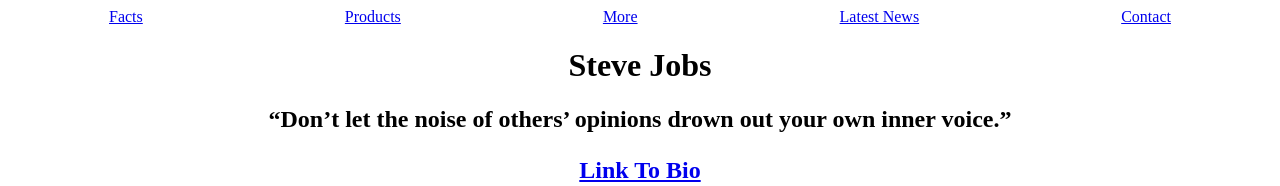
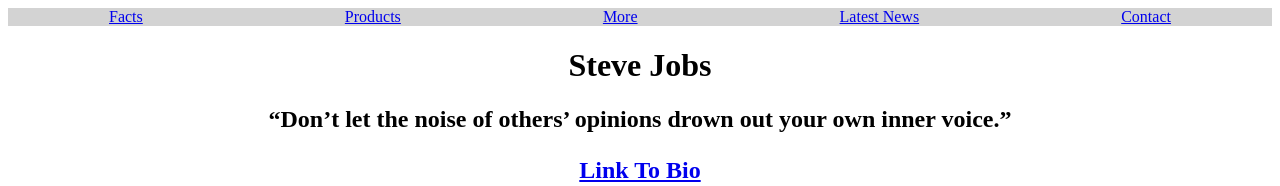
Before and after one commit to rasojtimsina/firsthtml, a plain HTML site: page index.html in a window 1280 px wide. Shown: the top 186 px of the page. Drawn offline with Linux system fonts and the light colour scheme.

Commit message:
color added

```diff
--- a/style.css
+++ b/style.css
@@ -13,5 +13,5 @@ nav {
   position: sticky;
   top: 0;
   align-self: center;
-  /* background-color: blue; */
+  background-color: lightgray;
 }
```
